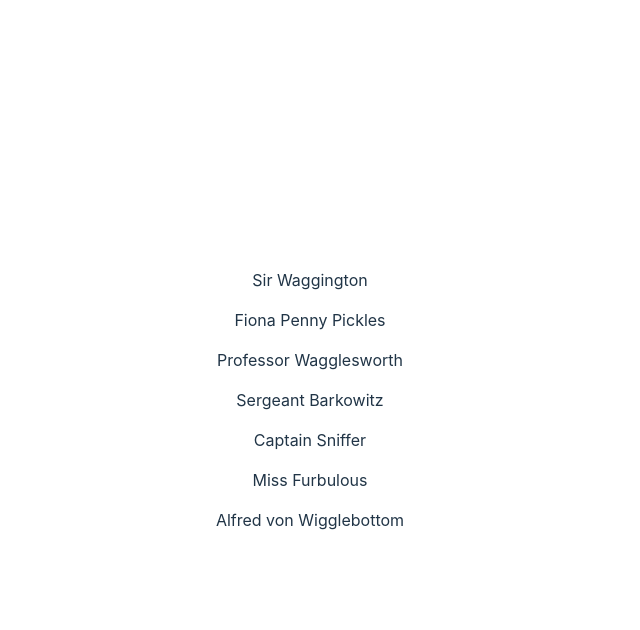
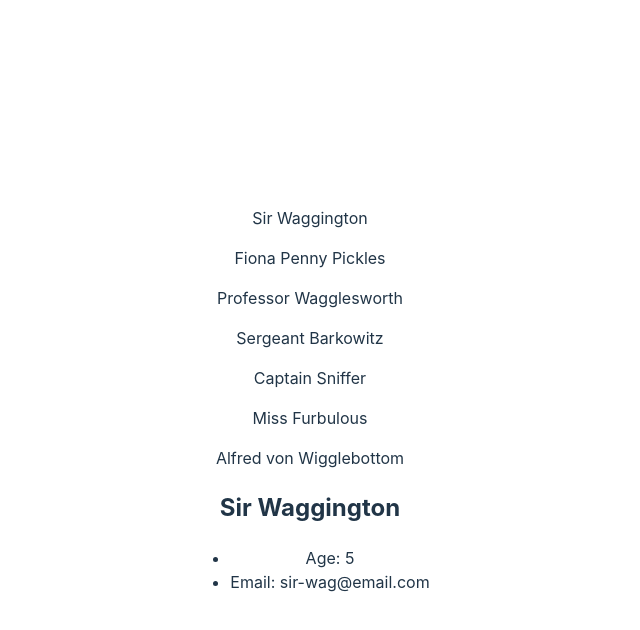
Before and after one commit to IsaacA110/puppyPals, a React (Vite) app: page / in a window 1280 px wide. Both pictures are taken after a click on the element "Sir Waggington". Shown: the top 630 px of the page, without its empty margins (330-970 px from the left). Built offline with nearby package versions, Linux system fonts and the light colour scheme.

Commit message:
assignment

```diff
--- a/src/App.jsx
+++ b/src/App.jsx
@@ -1,31 +1,37 @@
 import { useState } from "react";
+import "./App.css";
 import { puppyList } from "./data.js";
-import "./App.css";
 
 function App() {
-  const [puppies, setPuppies] = useState(puppyList);
+  const [puppies, setPuppies] = useState(puppyList); //const[value you are storing, a function you can use to reset the value]
+  //useState is a hook - it needs a default value -- here, the (puppyList) array, from the data.js is the default value
   const [featPupId, setFeatPupId] = useState(null);
+  function handleClick() {
+    // some logic here
+  }
+  // console.log("Puppy List: ", puppies);
   const featuredPup = puppies.find((pup) => pup.id === featPupId);
-
-  console.log(featuredPup);
-  console.log("puppyList: ", puppyList);
-
   return (
+    <>
       <div className="App">
-      {puppies.map((puppy) => {
+        {" "}
+        {
+          // use className instead of class when in jsx
+          puppies.map((puppy) => {
             return (
               <p
                 onClick={() => {
-              console.log("puppy id: ", puppy.id);
+                  setFeatPupId(puppy.id);
                 }}
                 key={puppy.id}
               >
                 {puppy.name}
               </p>
-        );
-      })}
+            ); //key maintains the integrity of the order of elements
+          })
+        }
         {featPupId && (
-        <div>
+          <div className="featured">
             <h2>{featuredPup.name}</h2>
             <ul>
               <li>Age: {featuredPup.age}</li>
@@ -34,7 +40,8 @@ function App() {
           </div>
         )}
       </div>
+    </>
   );
 }
-
+// {} in <div> let us write .js code
 export default App;
```
Lines whose indentation alone changed are shown as unchanged.
